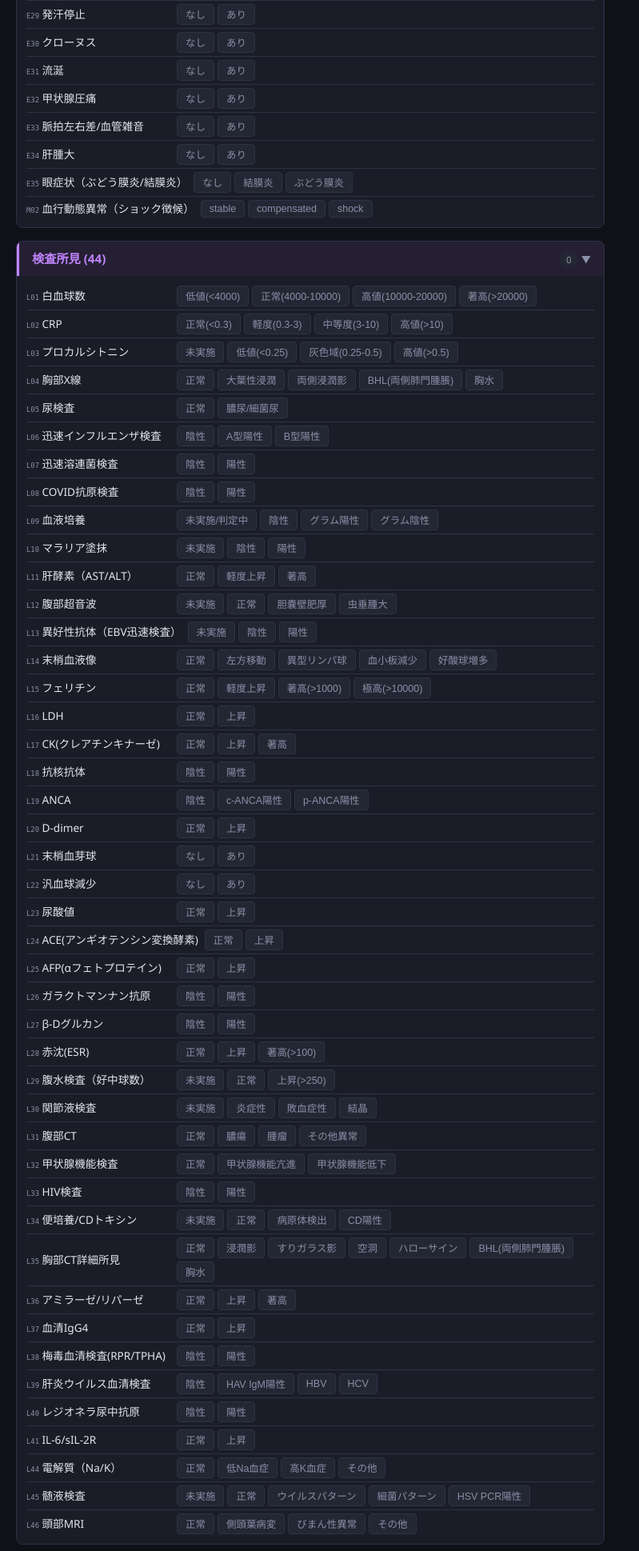
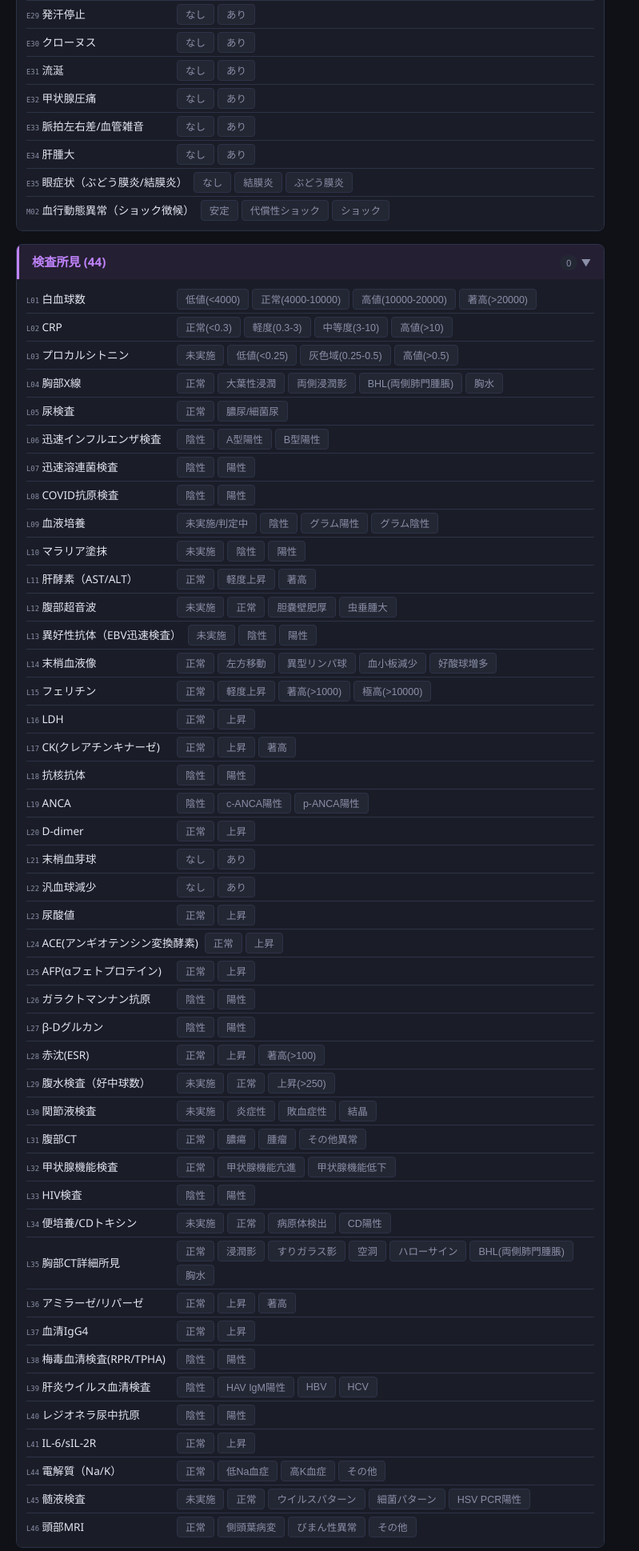
Before and after one commit to itosa-kazu/VeSMed-v3, a Flask app: page / in a window 1280 px wide. Shown: the part 3134-5073 px from the top of the page at 80% size, without its empty margins (0-799 px from the left). Run offline with Flask 3, Linux system fonts and the light colour scheme.

Commit message:
M02 state日本語追加: stable→安定, compensated→代償性ショック, shock→ショック
三位一体監査で発見：WebUI STATE_JAにM02の3stateが未登録だった

Co-Authored-By: Claude Opus 4.6 <noreply@anthropic.com>

```diff
--- a/templates/index.html
+++ b/templates/index.html
@@ -377,6 +377,8 @@ const STATE_JA = {
   tropical_endemic:"熱帯/流行地", developed:"先進国", domestic:"国内",
   livestock:"家畜接触", pet_cat:"猫接触", wild_animal:"野生動物接触",
   spring:"春", summer:"夏", autumn:"秋", winter:"冬",
+  // Hemodynamic (M02)
+  stable:"安定", compensated:"代償性ショック", shock:"ショック",
   // Joint
   monoarticular:"単関節", polyarticular:"多関節", crystals:"結晶", septic:"敗血症性",
   inflammatory:"炎症性",
```
